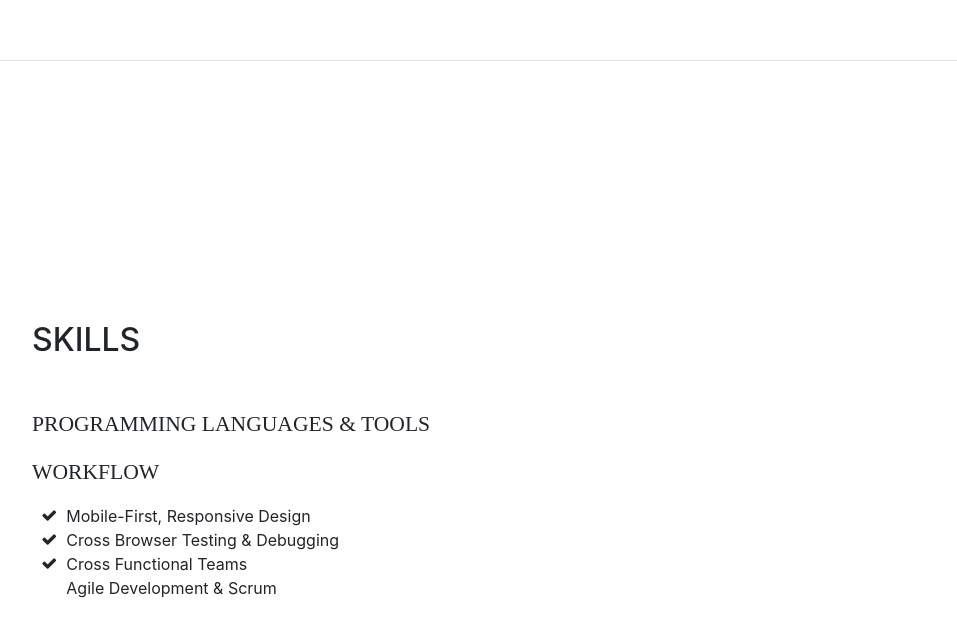
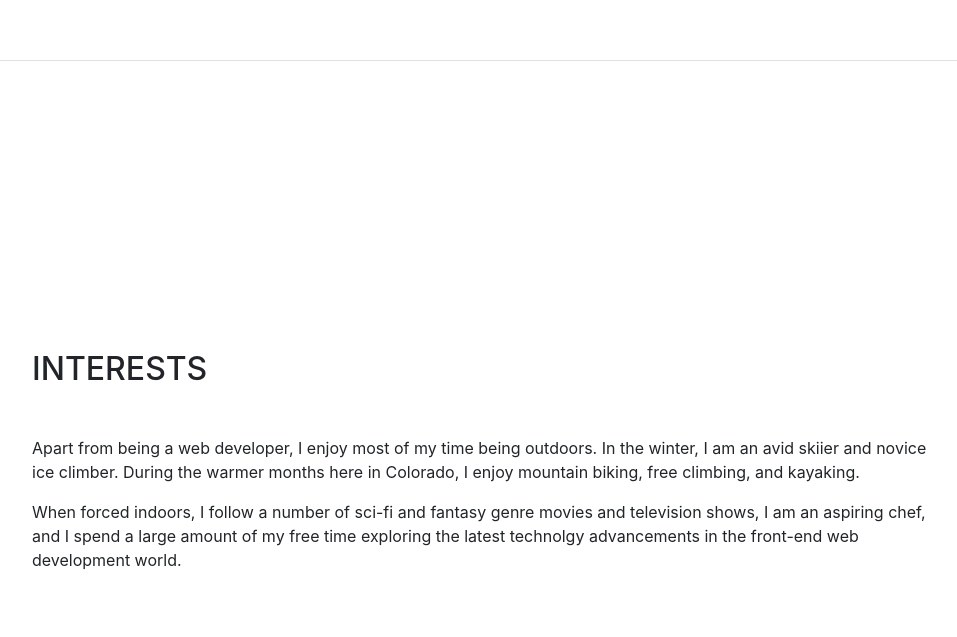
Before and after one commit to BhargavSriram45/Bhargav.github.io, a website with bundled scripts: page index.html in a window 1280 px wide. Shown: the part 2906-3543 px from the top of the page, without its empty margins (288-1245 px from the left). Built offline with nearby package versions, Linux system fonts and the light colour scheme; a web font is replaced by a local one.

Commit message:
Update index.html

```diff
--- a/index.html
+++ b/index.html
@@ -189,31 +189,6 @@
 
         </div>
       </section>
-
-      <section class="resume-section p-3 p-lg-5 d-flex flex-column" id="skills">
-        <div class="my-auto">
-          <h2 class="mb-5">Skills</h2>
-
-          <div class="subheading mb-3">Programming Languages &amp; Tools</div>
-
-          <div class="subheading mb-3">Workflow</div>
-          <ul class="fa-ul mb-0">
-            <li>
-              <i class="fa-li fa fa-check"></i>
-              Mobile-First, Responsive Design</li>
-            <li>
-              <i class="fa-li fa fa-check"></i>
-              Cross Browser Testing &amp; Debugging</li>
-            <li>
-              <i class="fa-li fa fa-check"></i>
-              Cross Functional Teams</li>
-            <li></li>
-              <i class="fa-li fa fa-check"></i>
-              Agile Development &amp; Scrum</li>
-          </ul>
-        </div>
-      </section>
-
       <section class="resume-section p-3 p-lg-5 d-flex flex-column" id="interests">
         <div class="my-auto">
           <h2 class="mb-5">Interests</h2>
```
